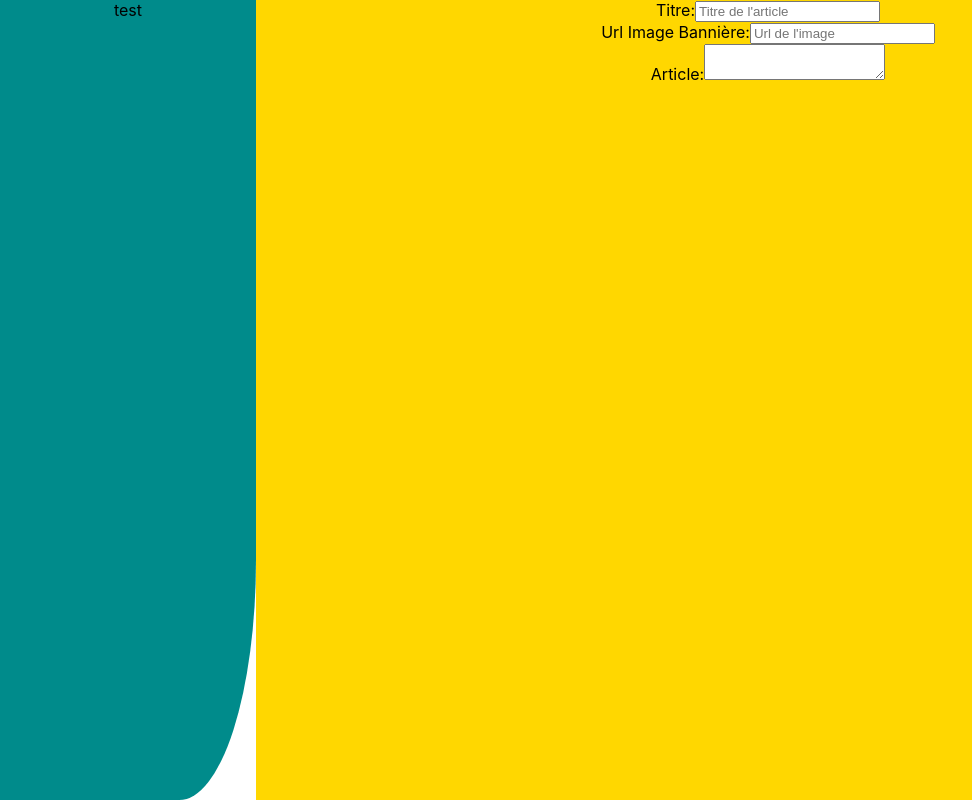
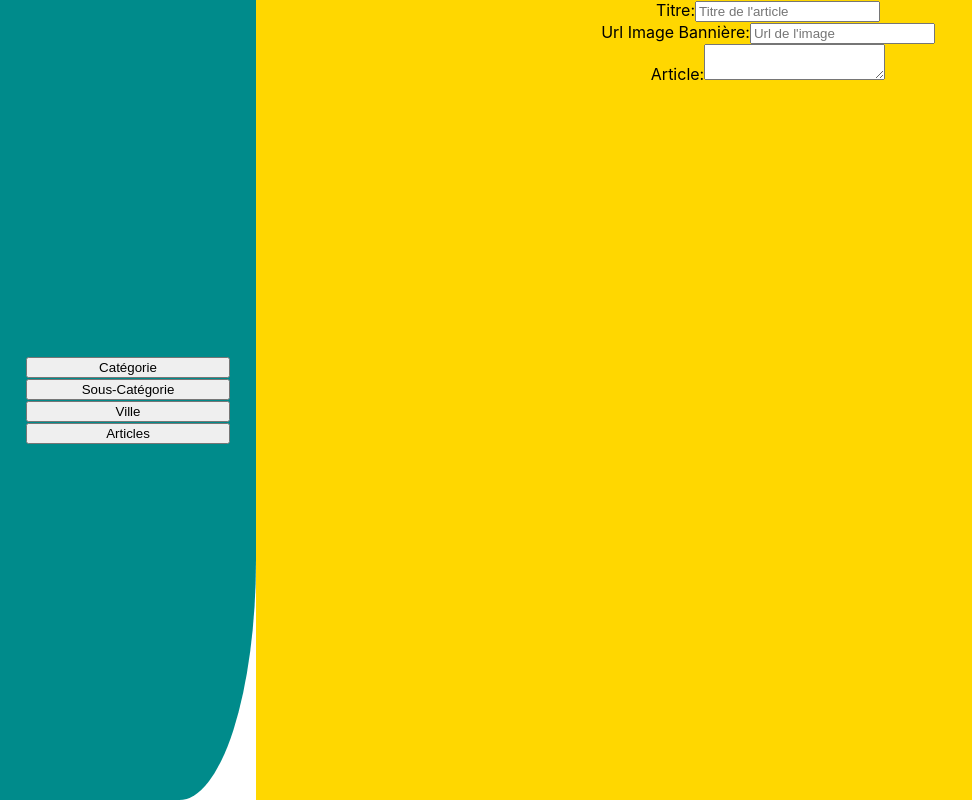
Before and after one commit to WildCodeSchool/11-21-noBugNovember-P3-sos-Front, a React (Create React App) app: page / in a window 1280 px wide. Shown: the whole page, without its empty margins (0-972 px from the left). Built offline with nearby package versions, Linux system fonts and the light colour scheme.

Commit message:
Ajout de boutons dans la side bar

```diff
--- a/src/screens/PanelAdmin.js
+++ b/src/screens/PanelAdmin.js
@@ -3,7 +3,14 @@ import ArticleForm from "../components/ArticleForm";
 const PanelAdmin =()=>{
     return (
         <div className='panel-admin-container'>
-            <div className='side-bar'>test</div>
+            <div className='side-bar'>
+              <div className='bloc-btn-side-bar'>
+                <button className='btn-side-bar'>Catégorie</button>
+                <button className='btn-side-bar'>Sous-Catégorie</button>
+                <button className='btn-side-bar'>Ville</button>
+                <button className='btn-side-bar'>Articles</button>
+              </div>
+            </div>
             <div className='content-container'>
                 <ArticleForm />
             </div>
--- a/src/screens/Styles/PanelAdmin.css
+++ b/src/screens/Styles/PanelAdmin.css
@@ -1,16 +1,24 @@
 .panel-admin-container{
     display: flex;
     flex-direction: row;
+
+}
+.btn-side-bar{
+    width:80%;
 }
 .side-bar{
+    display: flex;
+    flex-direction: column;
+    align-items: center;
+    justify-content: space-around;
     /*Ajouter variable root*/
     background-color: darkcyan;
     border-bottom-right-radius: 30%;
     height:100vh;
     width: 20vw;
     min-width: 250px;
+}
 
-}
 .content-container{
     background-color: gold;
     height: 100vh;
```
